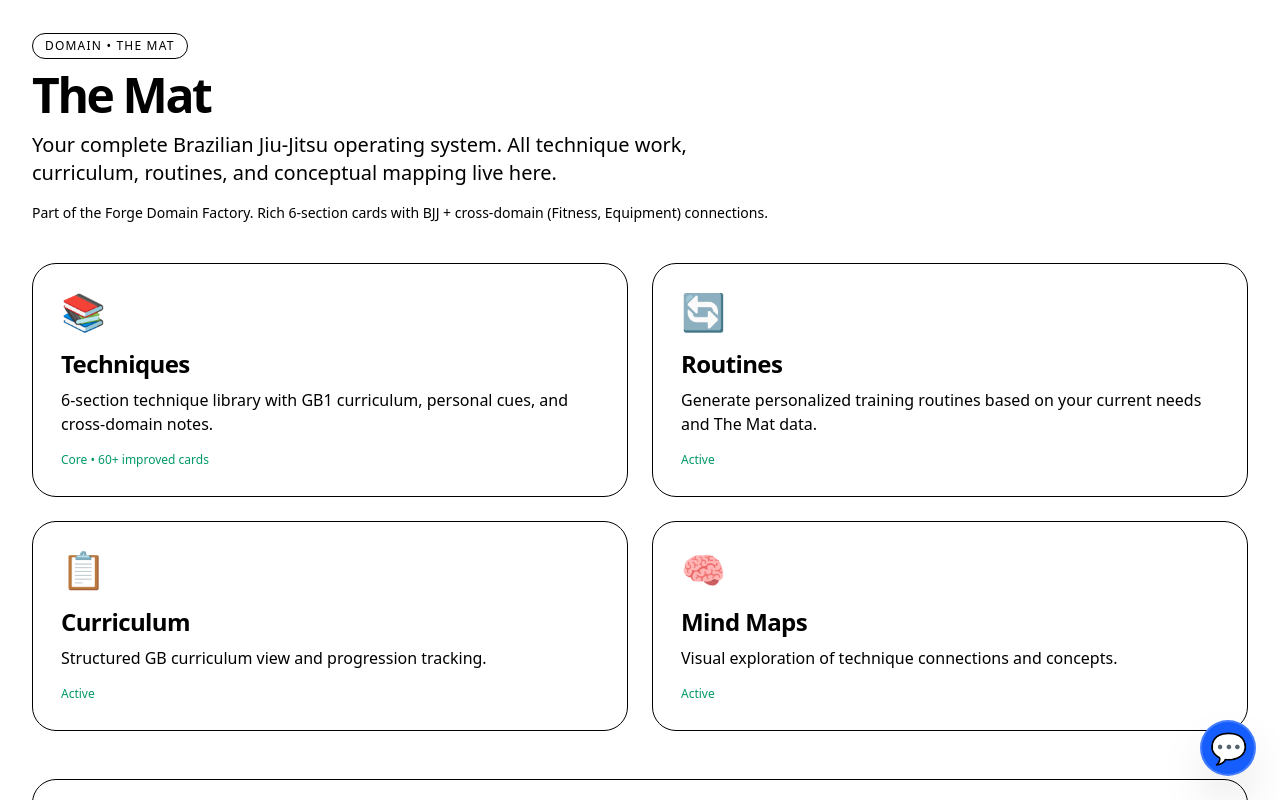
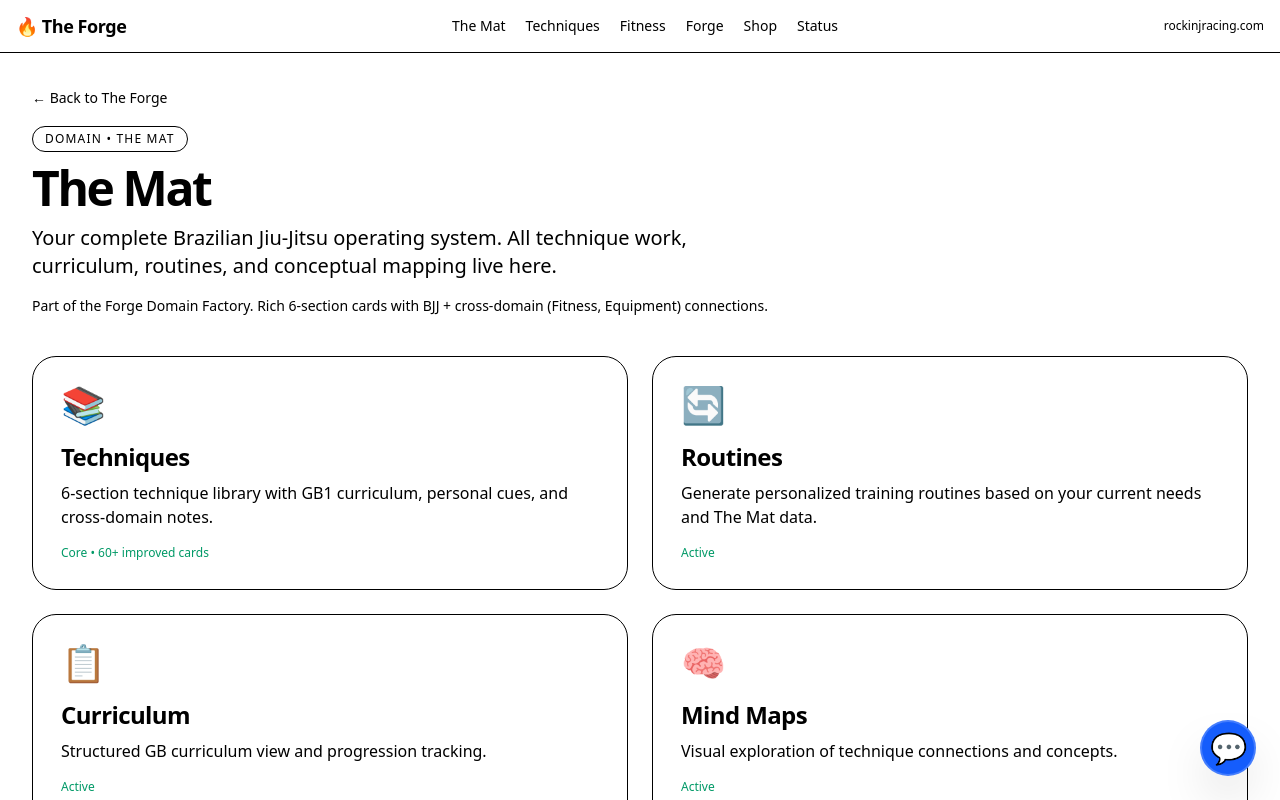
Before and after one commit to YaYaTheFastest/the-forge, a Next.js app: page /mat in a window 1280 px wide. Shown: the top 800 px of the page. Built offline with nearby package versions, Linux system fonts and the light colour scheme.

Commit message:
Add global top navigation bar + prominent back link from /mat

```diff
--- a/app/layout.tsx
+++ b/app/layout.tsx
@@ -1,4 +1,5 @@
 import type { Metadata } from 'next';
+import Link from 'next/link';
 import './globals.css';
 import FloatingGrokButton from './components/FloatingGrokButton';
 
@@ -15,6 +16,24 @@ export default function RootLayout({
   return (
     <html lang="en">
       <body className="antialiased bg-background text-foreground">
+        <header className="border-b bg-background/95 backdrop-blur sticky top-0 z-40">
+          <div className="max-w-7xl mx-auto flex items-center justify-between px-4 py-3">
+            <Link href="/" className="font-semibold tracking-tight text-lg flex items-center gap-2">
+              🔥 The Forge
+            </Link>
+            <nav className="flex items-center gap-5 text-sm font-medium">
+              <Link href="/mat" className="hover:text-emerald-600 transition-colors">The Mat</Link>
+              <Link href="/techniques" className="hover:text-emerald-600 transition-colors">Techniques</Link>
+              <Link href="/fitness" className="hover:text-emerald-600 transition-colors">Fitness</Link>
+              <Link href="/forge" className="hover:text-emerald-600 transition-colors">Forge</Link>
+              <Link href="/shop" className="hover:text-emerald-600 transition-colors">Shop</Link>
+              <Link href="/status" className="hover:text-emerald-600 transition-colors">Status</Link>
+            </nav>
+            <div className="text-xs text-muted-foreground hidden sm:block">
+              rockinjracing.com
+            </div>
+          </div>
+        </header>
         {children}
         <FloatingGrokButton />
       </body>
--- a/app/mat/page.tsx
+++ b/app/mat/page.tsx
@@ -39,6 +39,11 @@ export default function TheMatDomainPage() {
 
   return (
     <div className="max-w-7xl mx-auto p-6 md:p-8">
+      <div className="mb-4">
+        <Link href="/" className="text-sm text-muted-foreground hover:text-foreground hover:underline">
+          ← Back to The Forge
+        </Link>
+      </div>
       <div className="mb-10">
         <div className="inline-flex items-center gap-2 rounded-full border px-3 py-1 text-xs font-medium tracking-widest text-muted-foreground mb-3">
           DOMAIN • THE MAT
```
